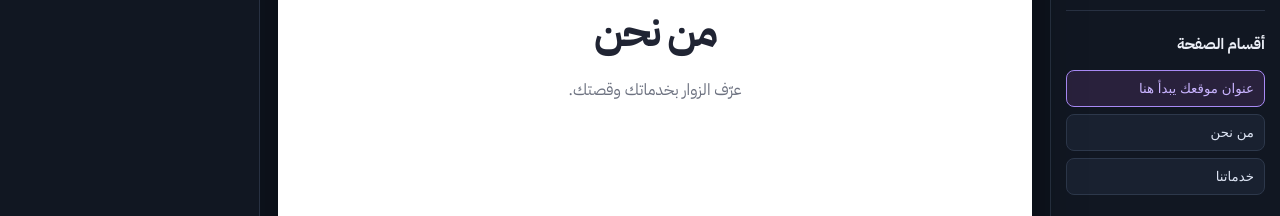
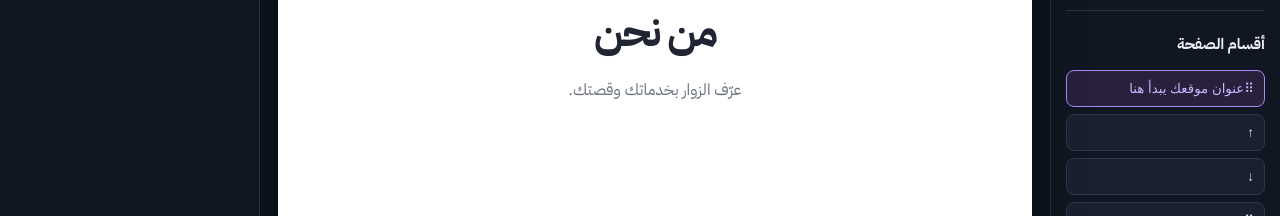
Before and after one commit to psycho-666/digital-compass-site, a Next.js app in the folder apps/builder/: page /editor in a window 1280 px wide. Shown: the part 584-800 px from the top of the page. Built offline with nearby package versions, Linux system fonts and the light colour scheme.

Commit message:
Add drag-and-drop section ordering with accessible controls

```diff
--- a/apps/builder/app/editor/page.tsx
+++ b/apps/builder/app/editor/page.tsx
@@ -9,10 +9,12 @@ type Section={id:number,type:"hero"|"text"|"features",title:string,body:string};
 const starter=(ar:boolean):Section[]=>[{id:1,type:"hero",title:ar?"عنوان موقعك يبدأ هنا":"Your headline starts here",body:ar?"اكتب وصفاً قصيراً لنشاطك واجذب زوارك.":"Describe your business and welcome your visitors."},{id:2,type:"text",title:ar?"من نحن":"About us",body:ar?"عرّف الزوار بخدماتك وقصتك.":"Tell visitors about your story and what you do."},{id:3,type:"features",title:ar?"خدماتنا":"Our services",body:ar?"الخدمة الأولى • الخدمة الثانية • الخدمة الثالثة":"Service one • Service two • Service three"}];
 export default function EditorPage(){
  const router=useRouter(),{locale}=useLocale(),ar=locale==="ar";
- const [sections,setSections]=useState<Section[]>(()=>starter(true)),[selected,setSelected]=useState(1),[siteName,setSiteName]=useState("موقعي الجديد"),[preview,setPreview]=useState("desktop"),[saving,setSaving]=useState(false),[message,setMessage]=useState(""),[templateId,setTemplateId]=useState<BuilderTemplateId>("business");
+ const [sections,setSections]=useState<Section[]>(()=>starter(true)),[selected,setSelected]=useState(1),[siteName,setSiteName]=useState("موقعي الجديد"),[preview,setPreview]=useState("desktop"),[saving,setSaving]=useState(false),[message,setMessage]=useState(""),[templateId,setTemplateId]=useState<BuilderTemplateId>("business"),[draggingId,setDraggingId]=useState<number|null>(null);
  const active=sections.find(s=>s.id===selected);
  const update=(key:"title"|"body",value:string)=>setSections(old=>old.map(s=>s.id===selected?{...s,[key]:value}:s));
  const add=(type:Section["type"])=>{const id=Math.max(0,...sections.map(s=>s.id))+1;setSections([...sections,{id,type,title:type==="hero"?(ar?"عنوان رئيسي":"Main headline"):(ar?"قسم جديد":"New section"),body:ar?"اكتب المحتوى هنا...":"Write your content here..."}]);setSelected(id)};
+ const moveSection=(id:number,direction:-1|1)=>{setSections(current=>{const index=current.findIndex(s=>s.id===id),next=index+direction;if(index<0||next<0||next>=current.length)return current;const copy=[...current];[copy[index],copy[next]]=[copy[next],copy[index]];return copy;});};
+ const dropSection=(targetId:number)=>{if(draggingId===null||draggingId===targetId)return;setSections(current=>{const from=current.findIndex(s=>s.id===draggingId),to=current.findIndex(s=>s.id===targetId);if(from<0||to<0)return current;const copy=[...current], [moved]=copy.splice(from,1);copy.splice(to,0,moved);return copy;});setDraggingId(null);};
  const applyTemplate=(id:BuilderTemplateId)=>{const chosen=builderTemplates.find(t=>t.id===id);if(!chosen)return;setTemplateId(id);const next=chosen.blocks(locale).map(b=>({id:Number(b.id),type:b.type,title:b.props.title,body:b.props.body}));setSections(next);setSelected(next[0]?.id??0);};
  async function save(){
   setSaving(true);setMessage("");
@@ -38,7 +40,7 @@ export default function EditorPage(){
   finally{setSaving(false);}
  }
  return <main className="editor"><header className="editorbar"><a href="/">{ar?"← البوصلة الرقمية":"Digital Compass →"}</a><input aria-label={ar?"اسم الموقع":"Website name"} value={siteName} onChange={e=>setSiteName(e.target.value)}/><span className="draft">{ar?"مسودة":"Draft"}</span><LanguageSwitch/><button className="savebutton" disabled={saving} onClick={save}>{saving?(ar?"جارٍ الحفظ…":"Saving…"):(ar?"حفظ الموقع":"Save website")}</button></header>
- <div className="editorlayout"><aside className="tools"><h3>{ar?"ابدأ بقالب":"Start with a template"}</h3>{builderTemplates.map(t=><button key={t.id} className={templateId===t.id?"chosen":""} onClick={()=>applyTemplate(t.id)}><strong>{t.name[locale]}</strong><small className="template-description">{t.description[locale]}</small></button>)}<hr/><h3>{ar?"أضف قسماً":"Add a section"}</h3><button onClick={()=>add("hero")}>＋ {ar?"قسم رئيسي":"Hero section"}</button><button onClick={()=>add("text")}>＋ {ar?"نص ومحتوى":"Text & content"}</button><button onClick={()=>add("features")}>＋ {ar?"الخدمات":"Services"}</button><hr/><h3>{ar?"أقسام الصفحة":"Page sections"}</h3>{sections.map(s=><button className={selected===s.id?"chosen":""} key={s.id} onClick={()=>setSelected(s.id)}>{s.title|| (ar?"قسم بدون عنوان":"Untitled section")}</button>)}</aside>
+ <div className="editorlayout"><aside className="tools"><h3>{ar?"ابدأ بقالب":"Start with a template"}</h3>{builderTemplates.map(t=><button key={t.id} className={templateId===t.id?"chosen":""} onClick={()=>applyTemplate(t.id)}><strong>{t.name[locale]}</strong><small className="template-description">{t.description[locale]}</small></button>)}<hr/><h3>{ar?"أضف قسماً":"Add a section"}</h3><button onClick={()=>add("hero")}>＋ {ar?"قسم رئيسي":"Hero section"}</button><button onClick={()=>add("text")}>＋ {ar?"نص ومحتوى":"Text & content"}</button><button onClick={()=>add("features")}>＋ {ar?"الخدمات":"Services"}</button><hr/><h3>{ar?"أقسام الصفحة":"Page sections"}</h3>{sections.map((s,index)=><div className={"section-row"+(draggingId===s.id?" dragging":"")} key={s.id} draggable onDragStart={()=>setDraggingId(s.id)} onDragOver={e=>e.preventDefault()} onDrop={()=>dropSection(s.id)} onDragEnd={()=>setDraggingId(null)}><button className={selected===s.id?"chosen":""} onClick={()=>setSelected(s.id)} title={ar?"اسحب لإعادة الترتيب":"Drag to reorder"}><span className="drag-grip">⠿</span>{s.title|| (ar?"قسم بدون عنوان":"Untitled section")}</button><span className="move-controls"><button type="button" disabled={index===0} onClick={()=>moveSection(s.id,-1)} aria-label={ar?"تحريك للأعلى":"Move up"}>↑</button><button type="button" disabled={index===sections.length-1} onClick={()=>moveSection(s.id,1)} aria-label={ar?"تحريك للأسفل":"Move down"}>↓</button></span></div>)}</aside>
  <section className="canvas"><div className="canvashead"><strong>{ar?"معاينة الموقع":"Website preview"}</strong><div><button className={preview==="desktop"?"chosen":""} onClick={()=>setPreview("desktop")}>{ar?"كمبيوتر":"Desktop"}</button><button className={preview==="mobile"?"chosen":""} onClick={()=>setPreview("mobile")}>{ar?"موبايل":"Mobile"}</button></div></div><div className={"sitepreview "+preview} dir={locale==="ar"?"rtl":"ltr"}><nav>{siteName}<span>{ar?"الرئيسية　 خدماتنا　 تواصل":"Home　 Services　 Contact"}</span></nav>{sections.map(s=><article key={s.id} className={"previewsection "+s.type+(s.id===selected?" active":"")} onClick={()=>setSelected(s.id)}><h1>{s.title}</h1><p>{s.body}</p>{s.type==="hero"&&<button>{ar?"تواصل معنا":"Contact us"}</button>}</article>)}<footer>© {siteName}</footer></div>{message&&<p className="savemessage" role="status">{message}</p>}</section>
  <aside className="properties"><h3>{ar?"خصائص القسم":"Section settings"}</h3>{active?<><label>{ar?"العنوان":"Title"}</label><input value={active.title} onChange={e=>update("title",e.target.value)}/><label>{ar?"المحتوى":"Content"}</label><textarea rows={6} value={active.body} onChange={e=>update("body",e.target.value)}/><label>{ar?"نوع القسم":"Section type"}</label><div className="typepill">{active.type==="hero"?(ar?"رئيسي":"Hero"):active.type==="text"?(ar?"نص":"Text"):(ar?"خدمات":"Services")}</div><button className="danger" onClick={()=>{setSections(old=>old.filter(s=>s.id!==selected));setSelected(sections.find(s=>s.id!==selected)?.id||0)}}>{ar?"حذف القسم":"Delete section"}</button></>:<p>{ar?"اختر قسماً لتعديل خصائصه.":"Select a section to edit its settings."}</p>}</aside></div></main>
 }
```
